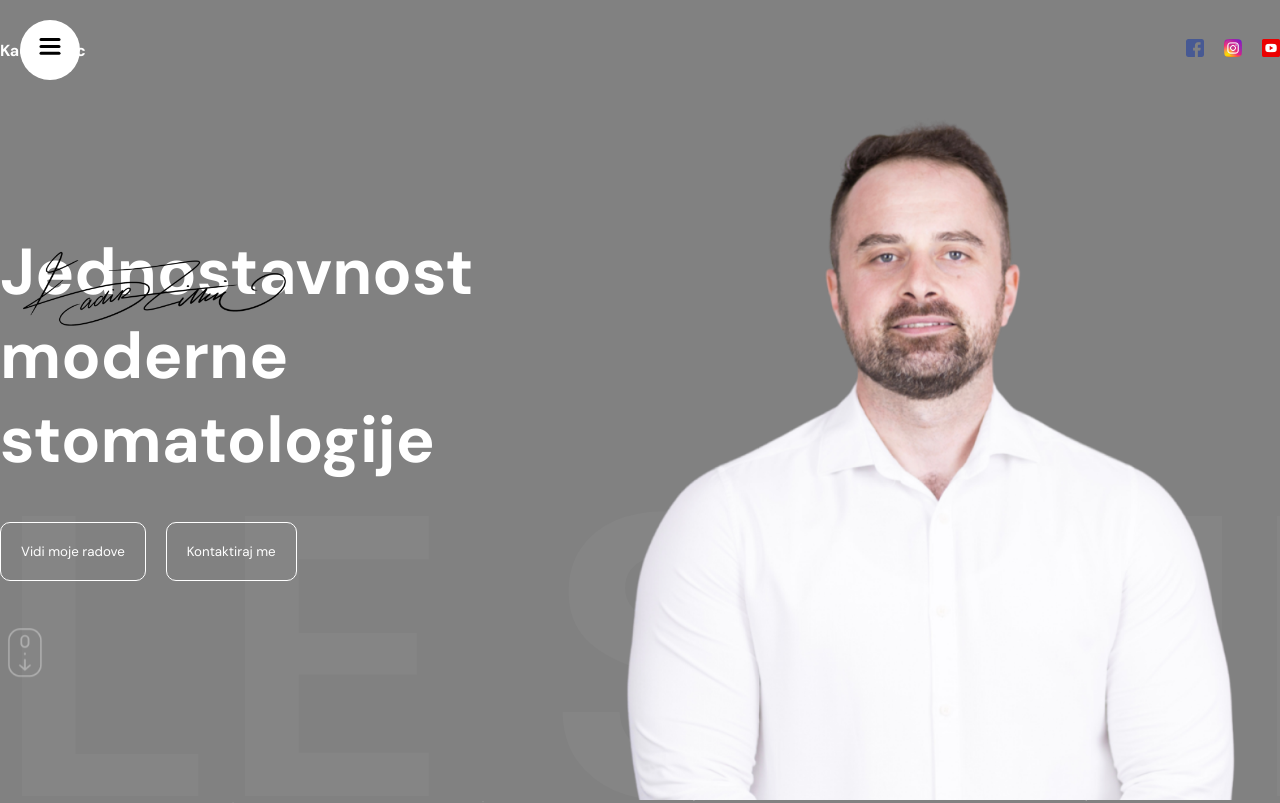
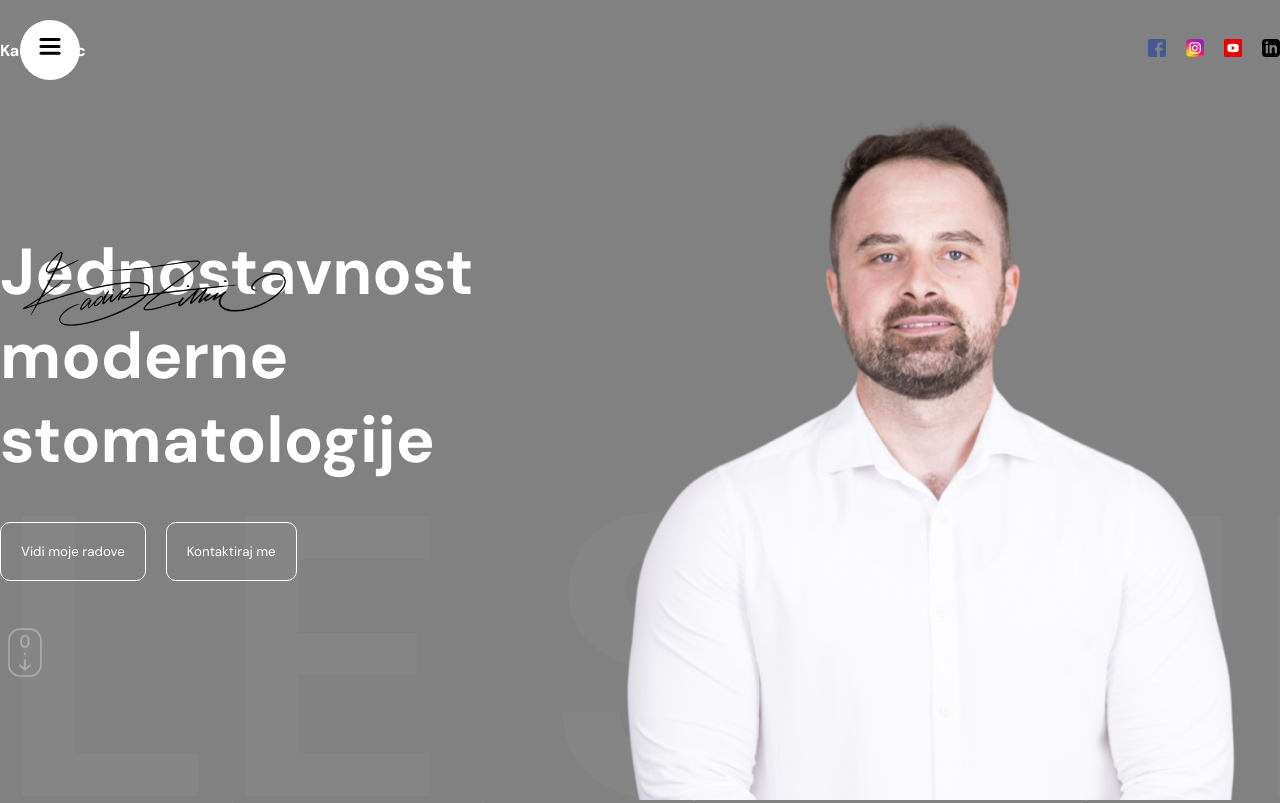
Before and after one commit to Elddar00/animated-portfolio, a React (Vite) app: page / in a window 1280 px wide. Shown: the top 803 px of the page. Built offline with nearby package versions, Linux system fonts and the light colour scheme.

Commit message:
Update Navbar Section -  Add Linkedin Icon

```diff
--- a/src/components/navbar/Navbar.jsx
+++ b/src/components/navbar/Navbar.jsx
@@ -40,6 +40,20 @@
           {/* <a href="#">
             <img src="/dribbble.png" alt="Dribbble" />
           </a> */}
+          <a
+            href="https://www.linkedin.com/in/dr-kadir-zilkic-943237225/?originalSubdomain=rs"
+            target="_blank"
+            rel="noopener noreferrer"
+          >
+            <svg
+              xmlns="http://www.w3.org/2000/svg"
+              width="18"
+              height="18"
+              viewBox="0 0 24 24"
+            >
+              <path d="M19 0h-14c-2.761 0-5 2.239-5 5v14c0 2.761 2.239 5 5 5h14c2.762 0 5-2.239 5-5v-14c0-2.761-2.238-5-5-5zm-11 19h-3v-11h3v11zm-1.5-12.268c-.966 0-1.75-.79-1.75-1.764s.784-1.764 1.75-1.764 1.75.79 1.75 1.764-.783 1.764-1.75 1.764zm13.5 12.268h-3v-5.604c0-3.368-4-3.113-4 0v5.604h-3v-11h3v1.765c1.396-2.586 7-2.777 7 2.476v6.759z" />
+            </svg>
+          </a>
         </div>
       </div>
     </div>
```
